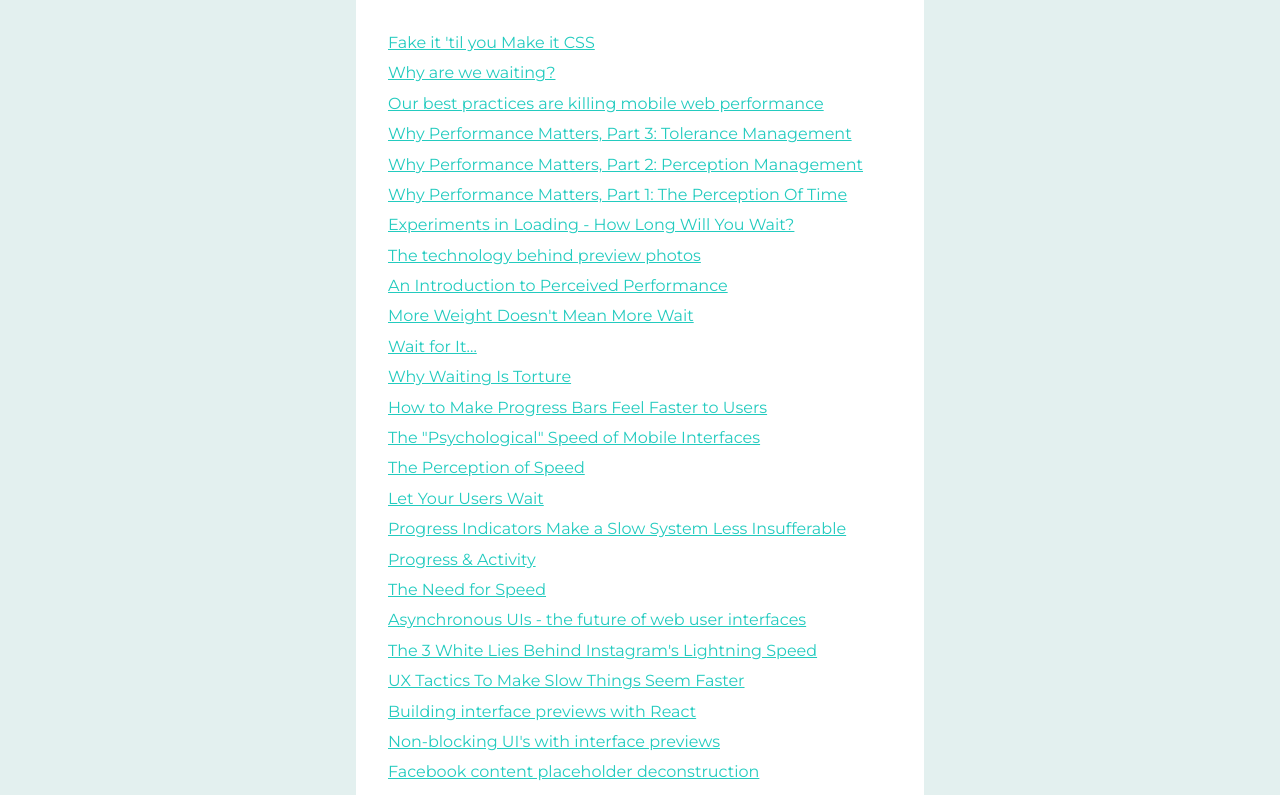
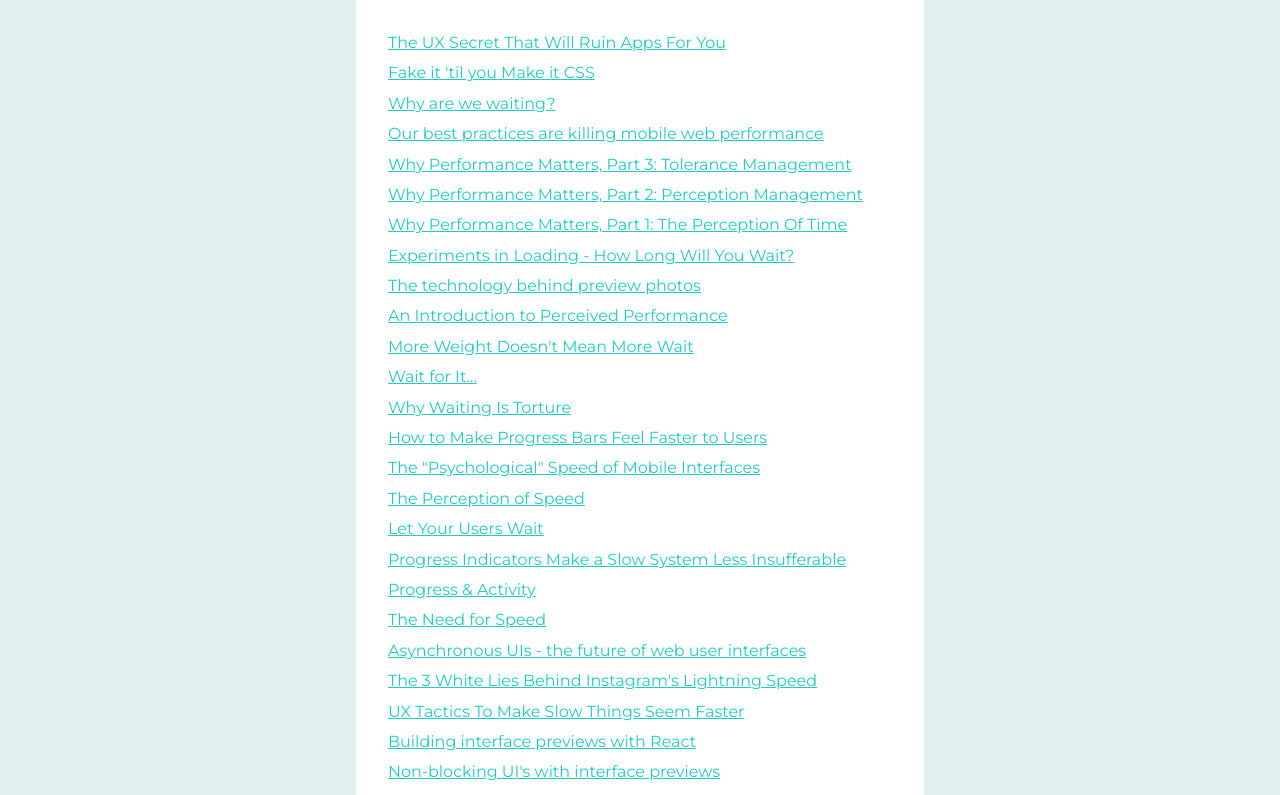
Before and after one commit to zhouzi/awesome-perceived-performance, a website: page index.html in a window 1280 px wide. Shown: the part 299-1094 px from the top of the page. Drawn offline with Linux system fonts and the light colour scheme; some icons are missing.

Commit message:
add The UX Secret That Will Ruin Apps For You

```diff
--- a/index.html
+++ b/index.html
@@ -197,6 +197,7 @@ h2 {
 }
 </style></head><body><header class="header"><div class="header-container"><h1><span class="darker">Reactive</span>Design</h1><p>Collection of design insights about perceived speed.</p><ul class="list-inline"><li><a href="https://github.com/zhouzi/reactivedesign" data-icon="octicon-star" data-style="mega" data-count-href="/zhouzi/reactivedesign/stargazers" data-count-api="/repos/zhouzi/reactivedesign#stargazers_count" data-count-aria-label="# stargazers on GitHub" aria-label="Star zhouzi/reactivedesign on GitHub" class="github-button">Star</a></li><li><a href="https://twitter.com/home?status=Collection%20of%20design%20insights%20about%20perceived%20speed%20http%3A%2F%2Fgabinaureche.com%2Freactivedesign%20%23reactive%20%23ux%20%23design%20%23insights%20via%20%40zh0uzi" target="_blank"><span class="icon-twitter"></span>Tweet</a></li></ul></div></header><section class="content"><h2 id="articles">Articles</h2>
 <ul>
+<li><a href="http://www.fastcodesign.com/3061519/evidence/the-ux-secret-that-will-ruin-apps-for-you/">The UX Secret That Will Ruin Apps For You</a></li>
 <li><a href="https://kyusuf.com/post/fake-it-til-you-make-it-css">Fake it &#39;til you Make it CSS</a></li>
 <li><a href="https://www.cxpartners.co.uk/our-thinking/why-are-we-waiting/">Why are we waiting?</a></li>
 <li><a href="http://molily.de/mobile-web-performance/">Our best practices are killing mobile web performance</a></li>
```
Also changed, not shown: README.md.
